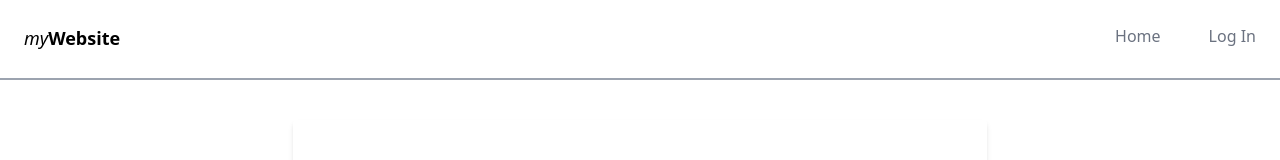
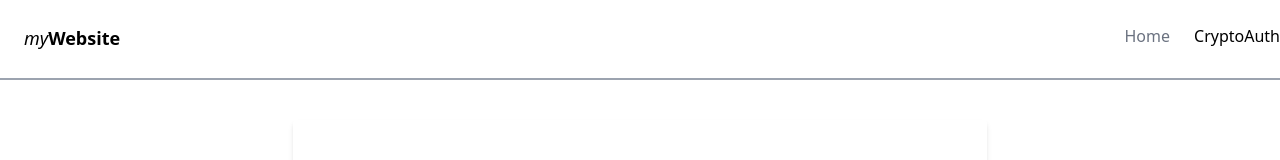
Before and after one commit to crunchytee/my-first-web-app, a React (Create React App) app: page / in a window 1280 px wide. Shown: the top 160 px of the page. Built offline with nearby package versions, Linux system fonts and the light colour scheme.

Commit message:
Begining to restructure authentication

```diff
--- a/src/components/Navbar.js
+++ b/src/components/Navbar.js
@@ -1,7 +1,7 @@
 import React from "react";
 import { Link } from "react-router-dom";
 import "./Navbar.css";
-import AuthButton from "./AuthButton";
+import CryptoAuth from "../Auth/CryptoAuth";
 
 const Navbar = () => {
   return (
@@ -14,7 +14,8 @@ const Navbar = () => {
         <div className="btn-header">
           <Link to="/">Home</Link>
         </div>
-        <AuthButton className="btn-header" />
+        {/* <AuthButton className="btn-header" /> */}
+        <CryptoAuth className="btn-header" />
       </div>
     </nav>
   );
```
